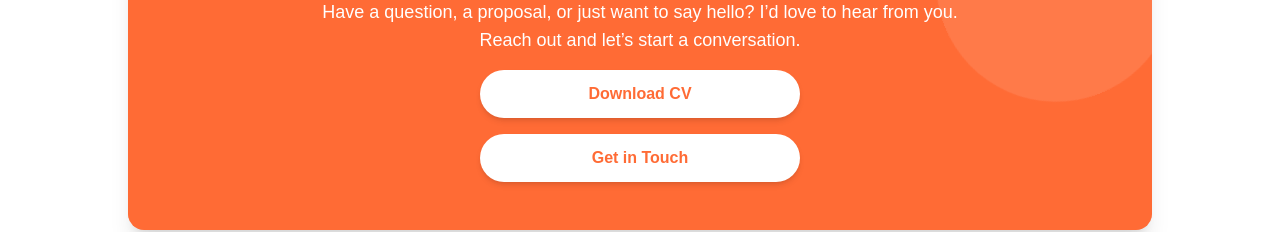
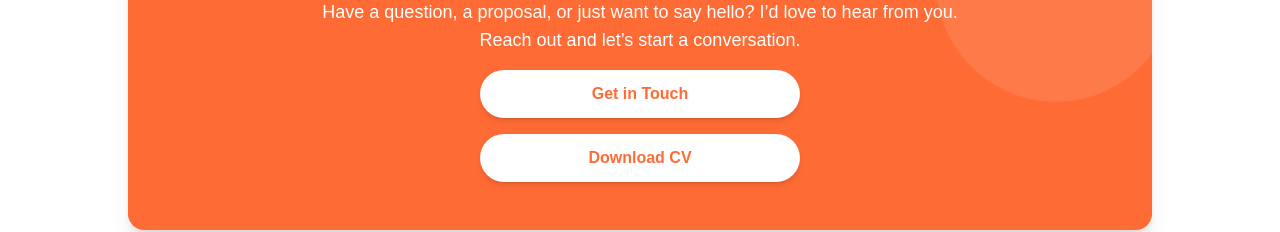
Before and after one commit to syhrezz/Portfolio, a React (Create React App) app: page / in a window 1280 px wide. Shown: the part 6133-6365 px from the top of the page. Built offline with nearby package versions, Linux system fonts and the light colour scheme.

Commit message:
Replace button positition

```diff
--- a/src/components/ContactMe.jsx
+++ b/src/components/ContactMe.jsx
@@ -41,6 +41,14 @@ const ContactMe = () => {
         </motion.p>
         <div className="flex flex-col sm:flex-row gap-4 justify-center max-w-80 mx-auto">
           <motion.a
+            href="mailto:exzzact@gmail.com"
+            className="w-full sm:w-auto text-center py-3 px-4 bg-white text-[#FF6B35] font-semibold rounded-full shadow-md hover:bg-[#F7C59F] hover:text-[#2B2D42] transition duration-300 ease-in-out focus:outline-none focus:ring-2 focus:ring-offset-2 focus:ring-[#FF6B35]"
+            whileHover={{ scale: 1.05, boxShadow: "0 5px 15px rgba(0,0,0,0.1)" }}
+            whileTap={{ scale: 0.95 }}
+          >
+            Get in Touch
+          </motion.a>
+          <motion.a
             href={cvFile}
             download="Syah_CV.pdf"
             className="w-full sm:w-auto text-center py-3 px-4 bg-white text-[#FF6B35] font-semibold rounded-full shadow-md hover:bg-[#F7C59F] hover:text-[#2B2D42] transition duration-300 ease-in-out focus:outline-none focus:ring-2 focus:ring-offset-2 focus:ring-[#FF6B35]"
@@ -49,14 +57,7 @@ const ContactMe = () => {
           >
             Download CV
           </motion.a>
-          <motion.a
-            href="mailto:exzzact@gmail.com"
-            className="w-full sm:w-auto text-center py-3 px-4 bg-white text-[#FF6B35] font-semibold rounded-full shadow-md hover:bg-[#F7C59F] hover:text-[#2B2D42] transition duration-300 ease-in-out focus:outline-none focus:ring-2 focus:ring-offset-2 focus:ring-[#FF6B35]"
-            whileHover={{ scale: 1.05, boxShadow: "0 5px 15px rgba(0,0,0,0.1)" }}
-            whileTap={{ scale: 0.95 }}
-          >
-            Get in Touch
-          </motion.a>
+
         </div>
       </motion.div>
     </div>
```
